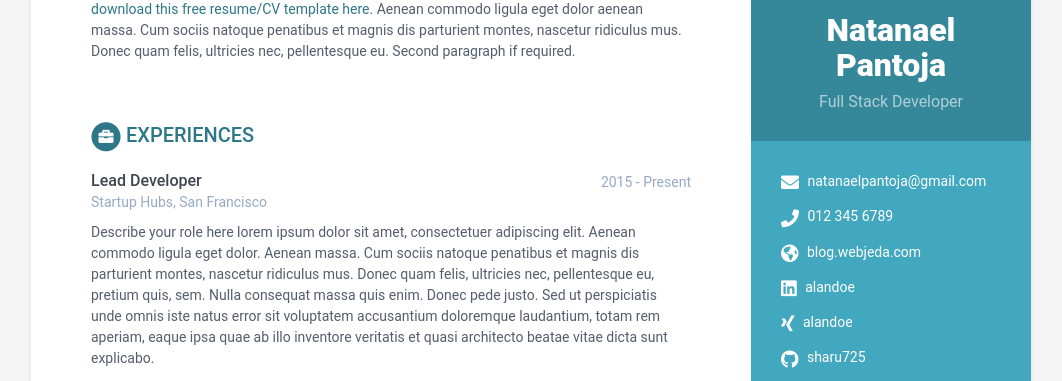
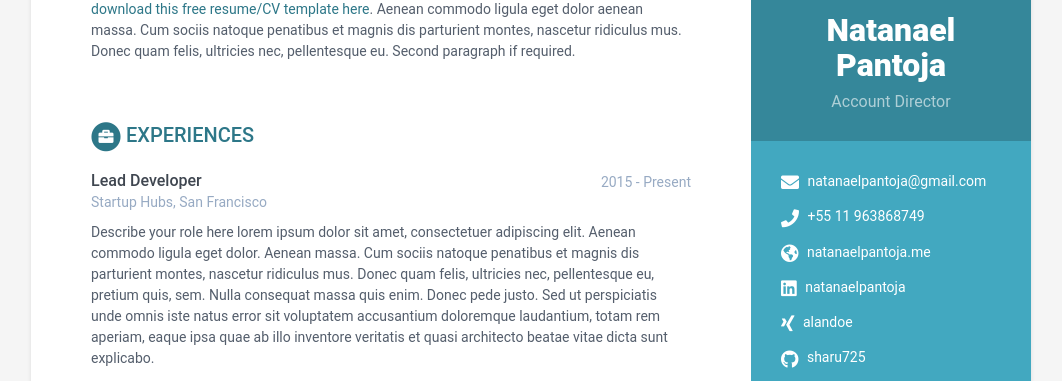
Before and after one commit to natanaelpantoja/natanaelpantoja.github.io, a Jekyll site: the page built from index.html, in a window 1280 px wide. Shown: the part 162-543 px from the top of the page, without its empty margins (109-1171 px from the left). Built offline with Jekyll 4.4.1, drawn with Linux system fonts in a browser that asks for light colours.

Commit message:
Data Ajustes

```diff
--- a/_data/data.yml
+++ b/_data/data.yml
@@ -8,14 +8,14 @@ sidebar:
 
     # Profile information
     name: Natanael Pantoja
-    tagline: Full Stack Developer
+    tagline: Account Director
     avatar: profile.png  #place a 100x100 picture inside /assets/images/ folder and provide the name of the file below
 
     # Sidebar links
     email: natanaelpantoja@gmail.com
-    phone: 012 345 6789
-    website: blog.webjeda.com #do not add http://
-    linkedin: alandoe
+    phone: +55 11 963868749
+    website: natanaelpantoja.me #do not add http://
+    linkedin: natanaelpantoja
     xing: alandoe
     github: sharu725
     telegram: # add your nickname without '@' sign
```
